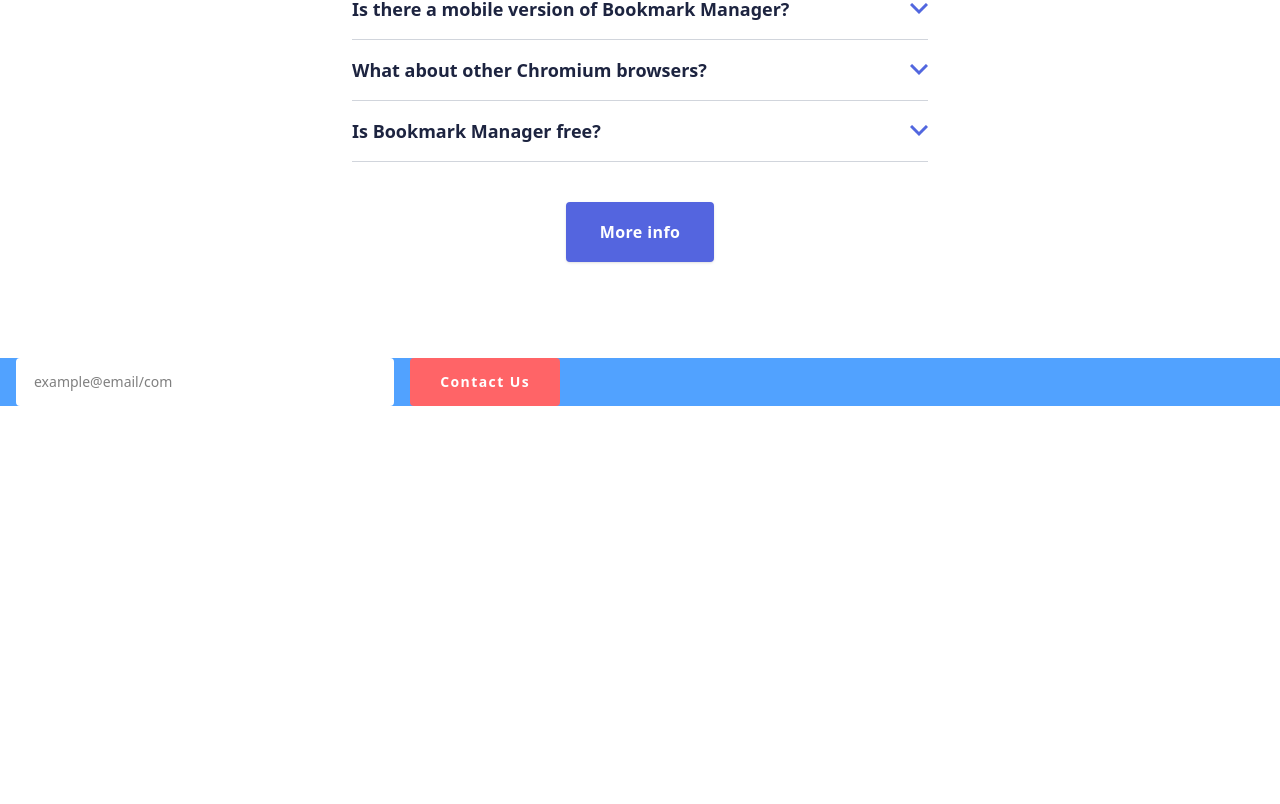
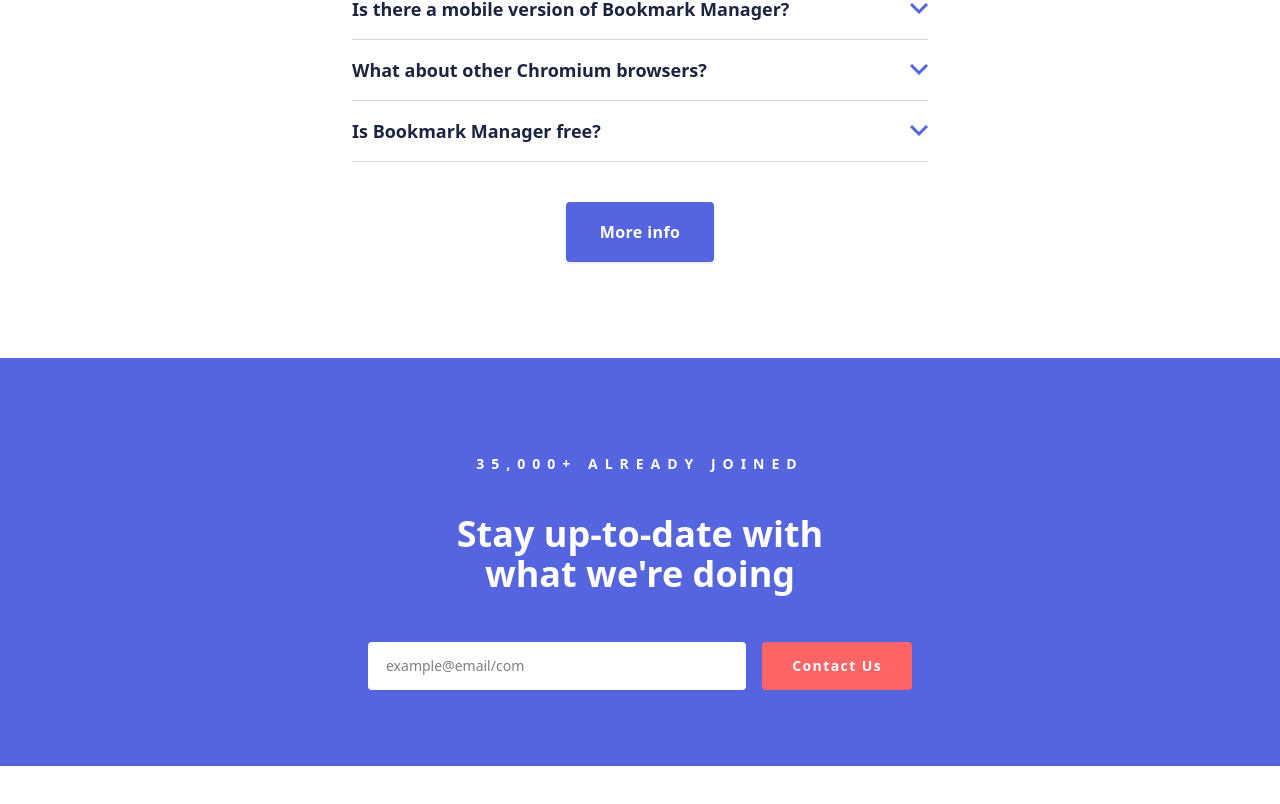
Before and after one commit to JlBestMc/S5.-Landing-Page-React, a React (Vite) app: page / in a window 1280 px wide. Shown: the part 1427-2231 px from the top of the page. Before the commit the page ends 1833 px from the top, so only its background shows below. Built offline with nearby package versions, Linux system fonts and the light colour scheme.

Commit message:
component ContactUs section completed

```diff
--- a/src/App.tsx
+++ b/src/App.tsx
@@ -1,7 +1,7 @@
 import Header from "./components/organismes/header";
 import Features from "./components/organismes/Features";
 import Faqs from "./components/organismes/Faqs";
-import EmailForm from "./components/molecules/EmailForm";
+import ContactUs from "./components/organismes/ContactUs";
 
 function App() {
   return (
@@ -9,7 +9,7 @@
       <Header></Header>
       <Features></Features>
       <Faqs></Faqs>
-      <EmailForm></EmailForm>
+      <ContactUs></ContactUs>
     </>
   );
 }
--- a/src/components/molecules/EmailForm.tsx
+++ b/src/components/molecules/EmailForm.tsx
@@ -16,7 +16,6 @@
   };
 
   return (
-    <div className="bg-blue-400">
     <form
       onSubmit={handleSubmit}
       className="flex items-start gap-4 w-full max-w-xl px-4"
@@ -48,6 +47,5 @@
 
       <Button content="Contact Us" variant="btnRed" styles="py-3"></Button>
     </form>
-    </div>
   );
 }
--- a/src/components/organismes/ContactUs.tsx
+++ b/src/components/organismes/ContactUs.tsx
@@ -1,7 +1,21 @@
 import EmailForm from "../molecules/EmailForm";
 
-function ContactUs() {
-  return <div>ContactUs</div>;
+export default function ContactUs() {
+  return (
+    <section className="bg-[#5465df] mx-auto my-10 py-14">
+      <div className="flex flex-col items-center justify-center">
+        <p
+          className="text-white text-sm font-semibold text-center my-10"
+          style={{ letterSpacing: "0.5em" }}
+        >
+          35,000+ ALREADY JOINED
+        </p>
+        <h2 className="text-4xl text-white font-bold mb-12 text-center md:w-1/3 ">
+          Stay up-to-date with what we're doing
+        </h2>
+        <EmailForm />
+        <span className="pb-5"></span>
+      </div>
+    </section>
+  );
 }
-
-export default ContactUs;
```
Lines whose indentation alone changed are shown as unchanged.
